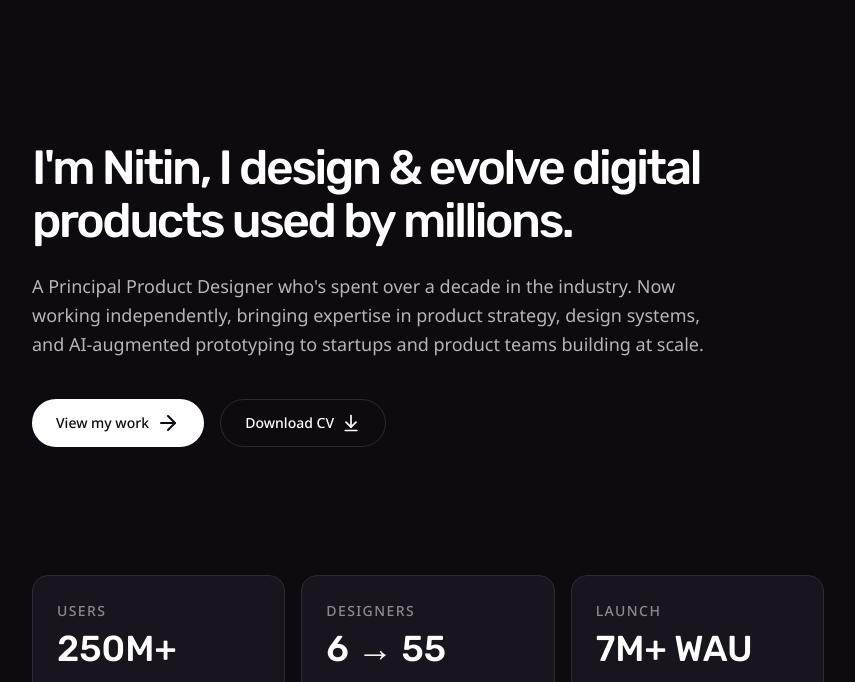
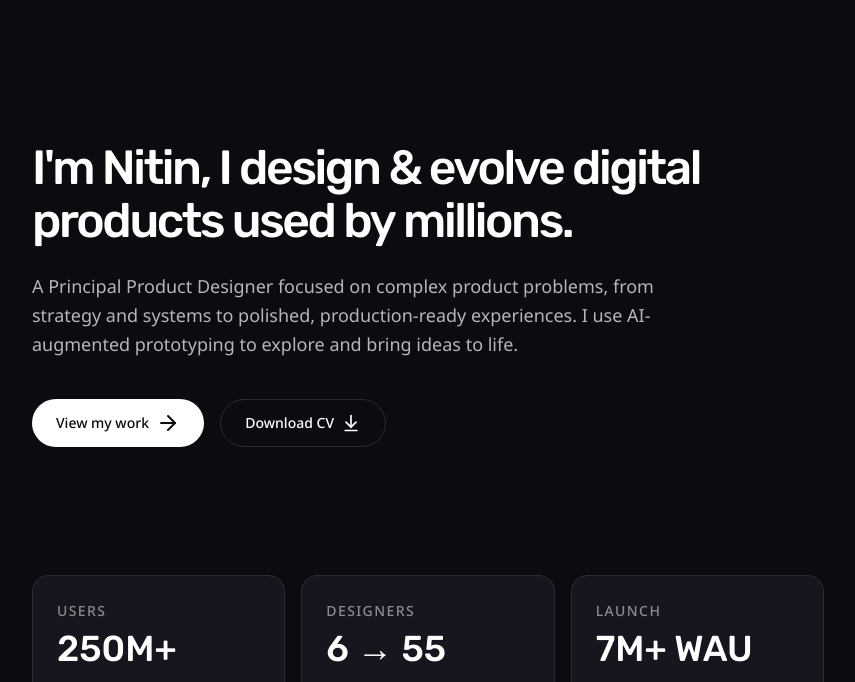
Before and after one commit to kolinitin/portfolio, a website built with Vite: page index.html in a window 1280 px wide. Shown: the part 82-764 px from the top of the page, without its empty margins (212-1067 px from the left). Built offline with nearby package versions, Linux system fonts and the light colour scheme.

Commit message:
copy changes

```diff
--- a/index.html
+++ b/index.html
@@ -29,9 +29,8 @@
                 I'm Nitin, I design &amp; evolve digital products used by millions.
             </h1>
             <p class="text-lg text-white/70 max-w-2xl mb-10 leading-relaxed">
-                A Principal Product Designer who's spent over a decade in the industry. Now working independently,
-                bringing expertise in product strategy, design systems, and AI-augmented prototyping to startups and
-                product teams building at scale.
+                A Principal Product Designer focused on complex product problems, from strategy and systems to polished,
+                production-ready experiences. I use AI-augmented prototyping to explore and bring ideas to life.
             </p>
 
             <div class="flex flex-col sm:flex-row gap-3 sm:gap-4 mb-16 w-full sm:w-auto">
```
